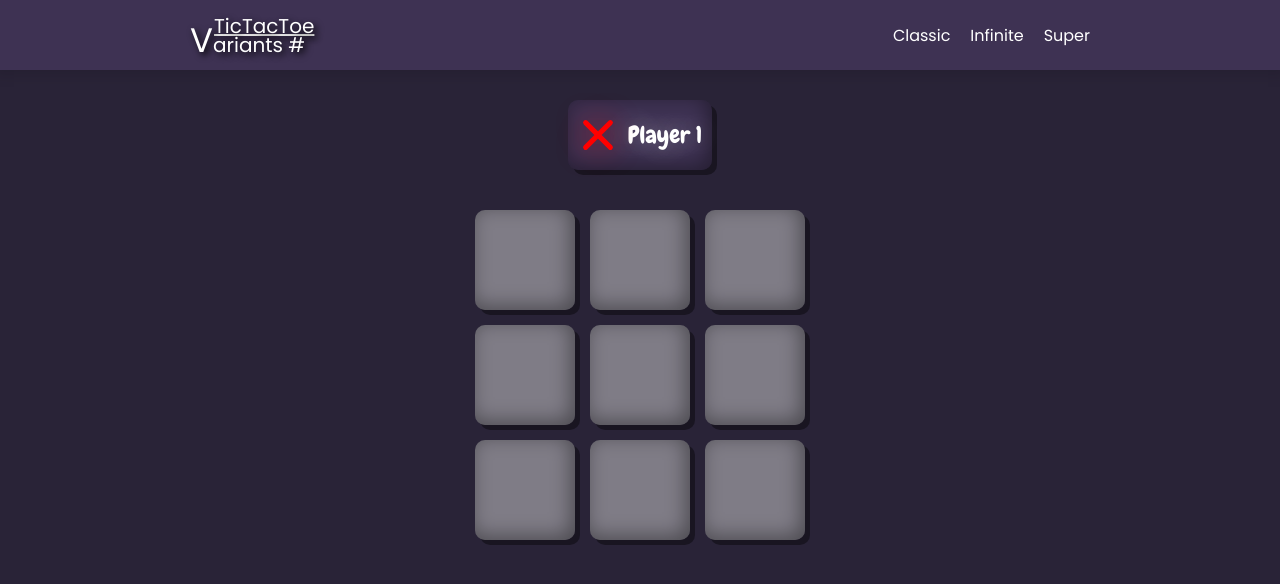
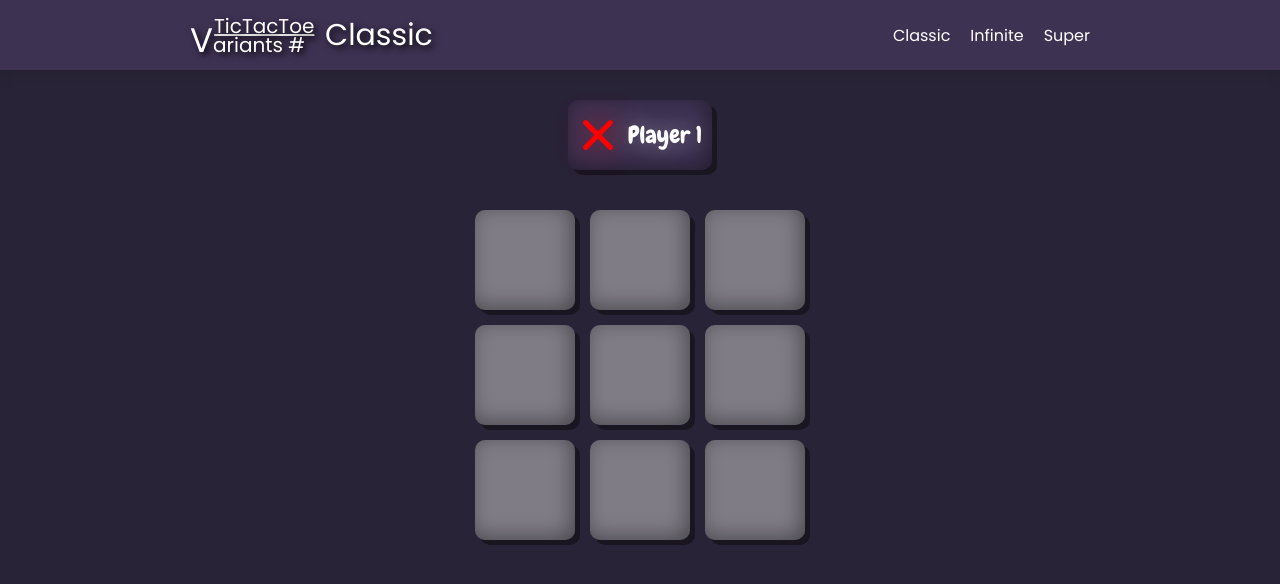
Before and after one commit to LeandroTakara/tic-tac-toe-variants, a Vue app: page / in a window 1280 px wide. Shown: the top 584 px of the page. Built offline with nearby package versions, Linux system fonts and the light colour scheme.

Commit message:
Add game name in the header

```diff
--- a/src/components/Header.vue
+++ b/src/components/Header.vue
@@ -4,6 +4,7 @@
       <div class="logo">
         <span class="logo-part1">TicTacToe</span>
         <span class="logo-part2">Variants #</span>
+        <span class="game-name">{{ $route.name }}</span>
       </div>
 
       <nav>
@@ -59,6 +60,18 @@
     font-size: 1.7em;
   }
 
+  .game-name {
+    position: absolute;
+    top: 50%;
+    translate: 0 -50%;
+    left: 4.5em;
+    color: white;
+    font-size: 1.5em;
+  }
+  .game-name::first-letter {
+    text-transform: capitalize;
+  }
+
   .game-variants {
     display: flex;
     column-gap: 20px;
--- a/src/router/index.js
+++ b/src/router/index.js
@@ -8,14 +8,17 @@ const router = createRouter({
   routes: [
     {
       path: '/',
+      name: 'classic',
       component: TicTacToe,
     },
     {
       path: '/infinite',
+      name: 'infinite',
       component: TicTacToeInfinite,
     },
     {
       path: '/super',
+      name: 'super',
       component: TicTacToeSuper,
     },
   ],
```
